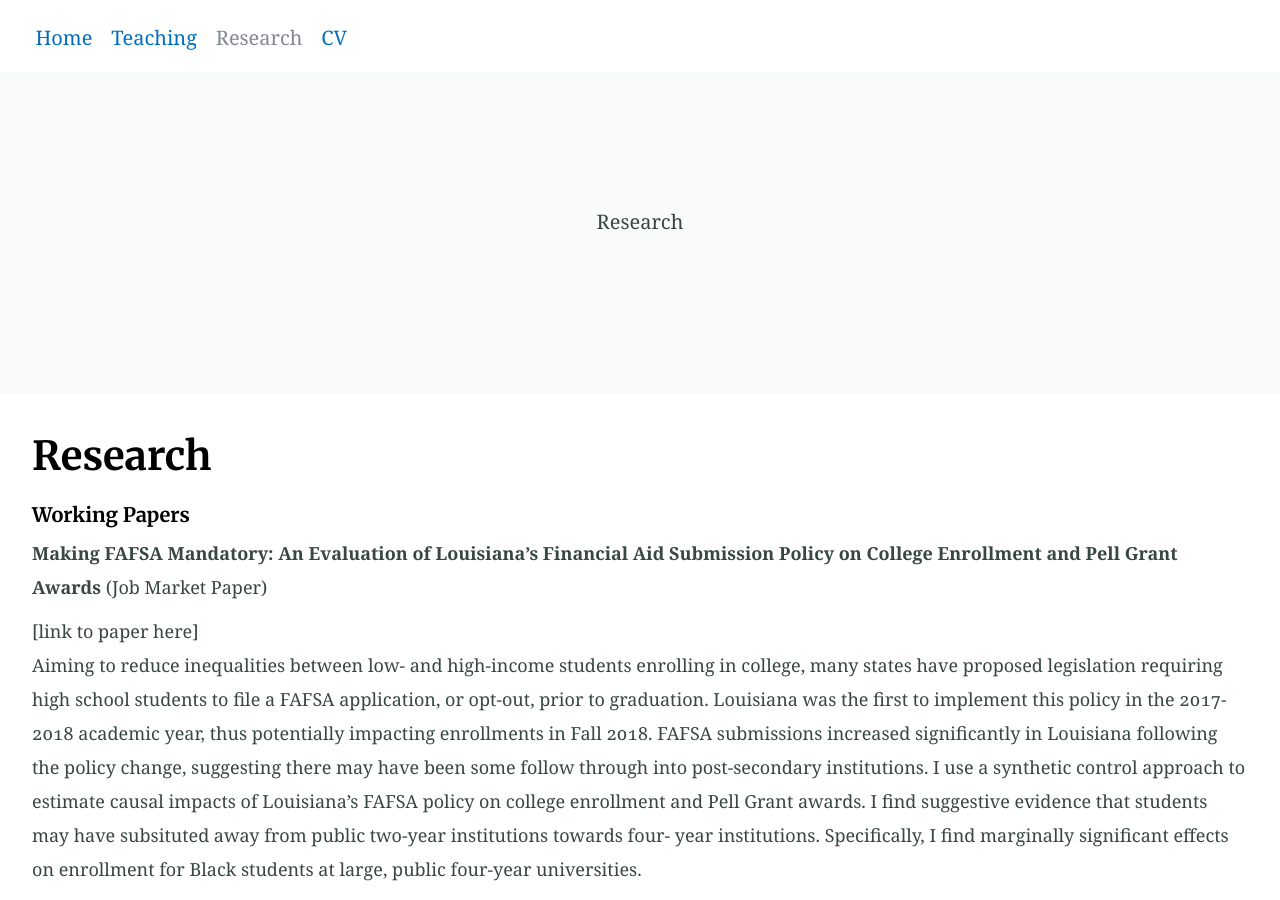
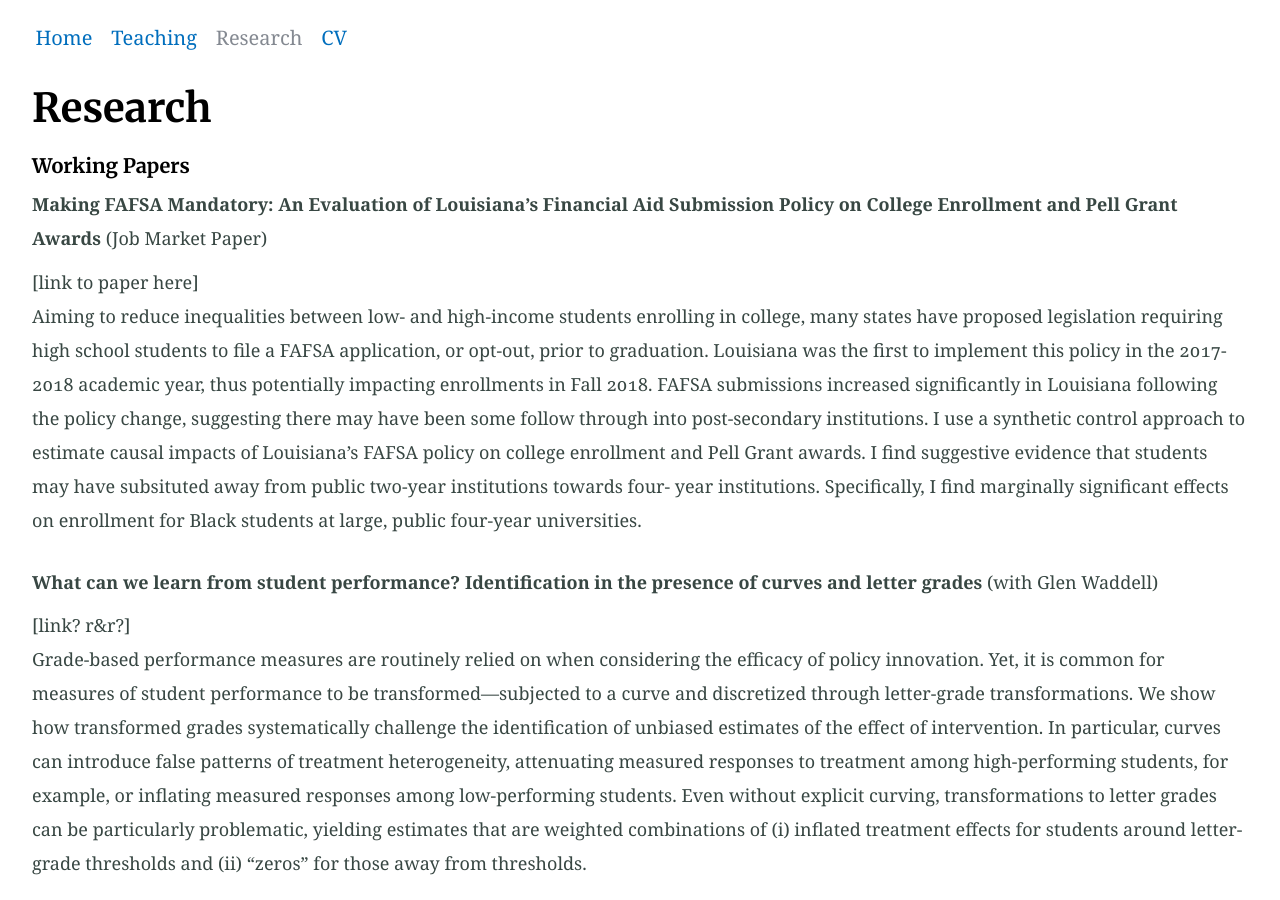
Before and after one commit to jenni-putz/1jenni-putz.github.io, a Jekyll site: the page built from research.md, in a window 1280 px wide and 900 px high. Built offline with Jekyll 4.4.1, drawn with Linux system fonts in a browser that asks for light colours; nearby versions of some CDN libraries; our own code applies the rules of GitHub Pages for plain Markdown files.

Commit message:
Update research.md

```diff
--- a/research.md
+++ b/research.md
@@ -1,6 +1,5 @@
 ---
 title: Research
-feature_text: Research
 ---
 
 <html>
```
